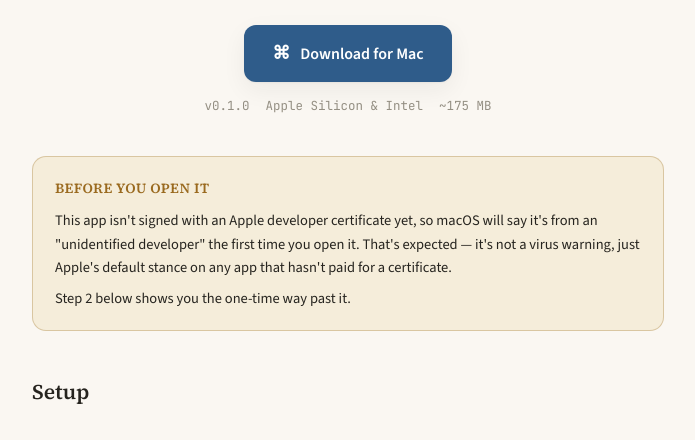
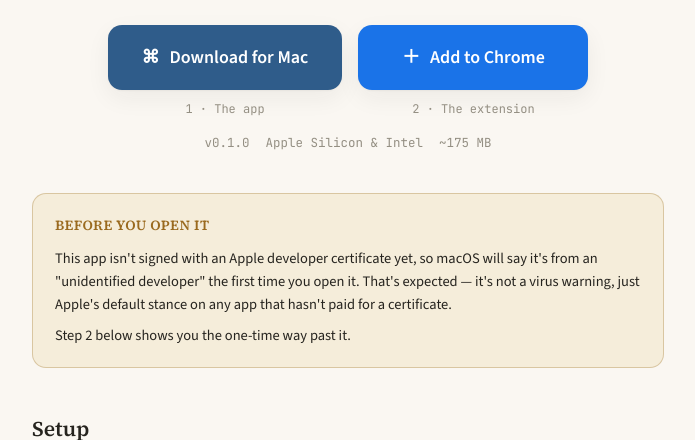
Before and after one commit to sqhua830/brightspace-companion-app, a plain HTML site: page index.html in a window 1280 px wide. Shown: the part 299-739 px from the top of the page, without its empty margins (292-987 px from the left). Drawn offline with nearby package versions, Linux system fonts and the light colour scheme.

Commit message:
Add files via upload

```diff
--- a/index.html
+++ b/index.html
@@ -1,3 +1,8 @@
+<!doctype html>
+<html lang="en">
+<head>
+<meta charset="utf-8">
+<meta name="viewport" content="width=device-width, initial-scale=1">
 <title>Brightspace Companion Download</title>
 <link rel="preconnect" href="https://fonts.googleapis.com">
 <link rel="preconnect" href="https://fonts.gstatic.com" crossorigin>
@@ -89,6 +94,9 @@
     margin: 0 auto 28px;
   }
 
+  .cta-row { display: flex; gap: 16px; justify-content: center; align-items: flex-start; flex-wrap: wrap; }
+  .cta { display: flex; flex-direction: column; align-items: center; gap: 10px; }
+  .cta-sub { font-family: "JetBrains Mono", ui-monospace, monospace; font-size: 12px; color: var(--ink-faint); }
   .download-button {
     display: inline-flex;
     align-items: center;
@@ -97,15 +105,18 @@
     color: #fff;
     font-family: "Source Sans 3", sans-serif;
     font-weight: 600;
-    font-size: 16px;
-    padding: 14px 28px;
-    border-radius: 12px;
+    font-size: 18px;
+    padding: 18px 34px;
+    border-radius: 14px;
     text-decoration: none;
     box-shadow: var(--shadow);
     transition: transform 0.12s ease;
   }
   .download-button:hover { transform: translateY(-1px); }
   .download-button .glyph { font-size: 18px; }
+  .download-button { min-width: 230px; justify-content: center; }
+  .download-button.extension-button { background: #1a73e8; }
+  .download-button.extension-button:hover { background: #1765cc; }
 
   .meta-row {
     margin-top: 14px;
@@ -205,15 +216,28 @@
   }
   footer a { color: var(--accent); }
 </style>
+</head>
+<body>
 
 <div class="page">
   <div class="hero">
     <div class="hero-icon">BC</div>
     <h1>Brightspace Companion</h1>
     <p class="tagline">One dashboard for grades, assignments, and due dates from Brightspace and Gradescope — synced automatically, right on your Mac.</p>
-    <a class="download-button" href="https://github.com/sqhua830/brightspace-companion-app/releases/latest/download/BrightspaceCompanion.dmg">
-      <span class="glyph">⌘</span> Download for Mac
-    </a>
+    <div class="cta-row">
+      <div class="cta">
+        <a class="download-button" href="https://github.com/sqhua830/brightspace-companion-app/releases/latest/download/BrightspaceCompanion.dmg">
+          <span class="glyph">⌘</span> Download for Mac
+        </a>
+        <span class="cta-sub">1 · The app</span>
+      </div>
+      <div class="cta">
+        <a class="download-button extension-button" href="https://chromewebstore.google.com/detail/usc-brightspace-companion/baebpoigmgdmmlfifneeagokieeilaoe">
+          <span class="glyph">＋</span> Add to Chrome
+        </a>
+        <span class="cta-sub">2 · The extension</span>
+      </div>
+    </div>
     <div class="meta-row">
       <span>v0.1.0</span>
       <span>Apple Silicon &amp; Intel</span>
@@ -275,3 +299,6 @@
     See the <a href="https://sqhua830.github.io/brightspace-companion-legal/">privacy policy</a> for what data goes where.
   </footer>
 </div>
+
+</body>
+</html>
```
